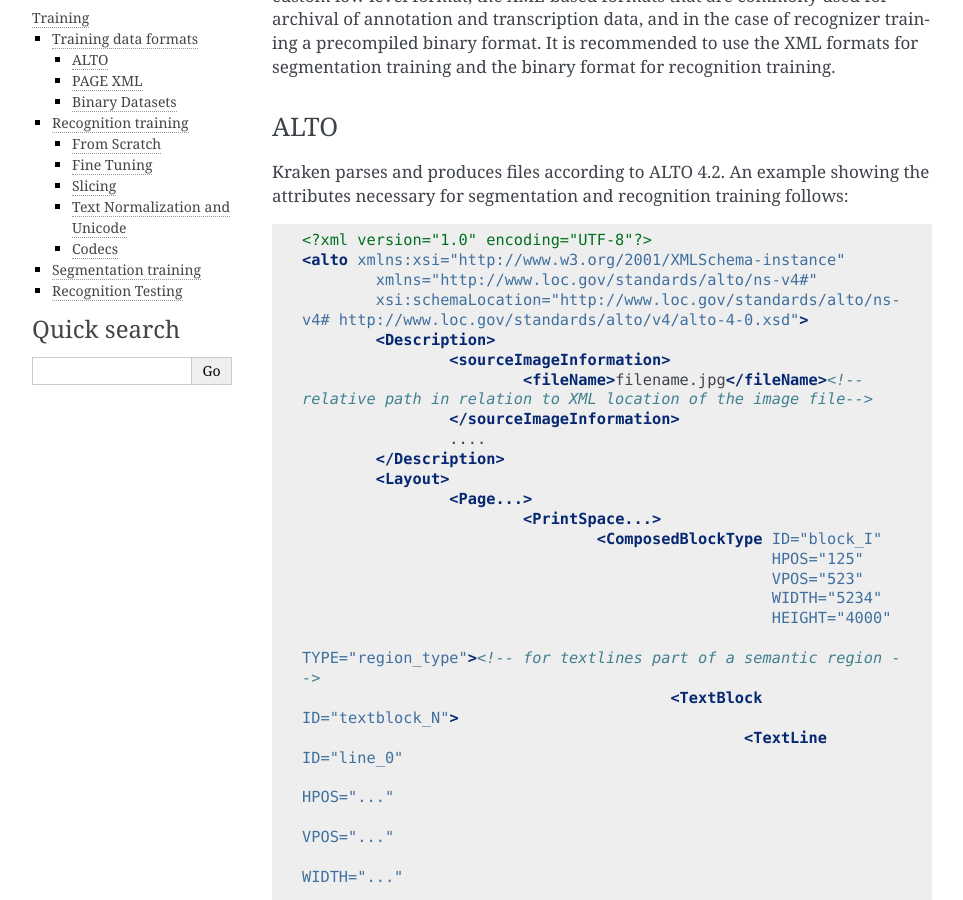
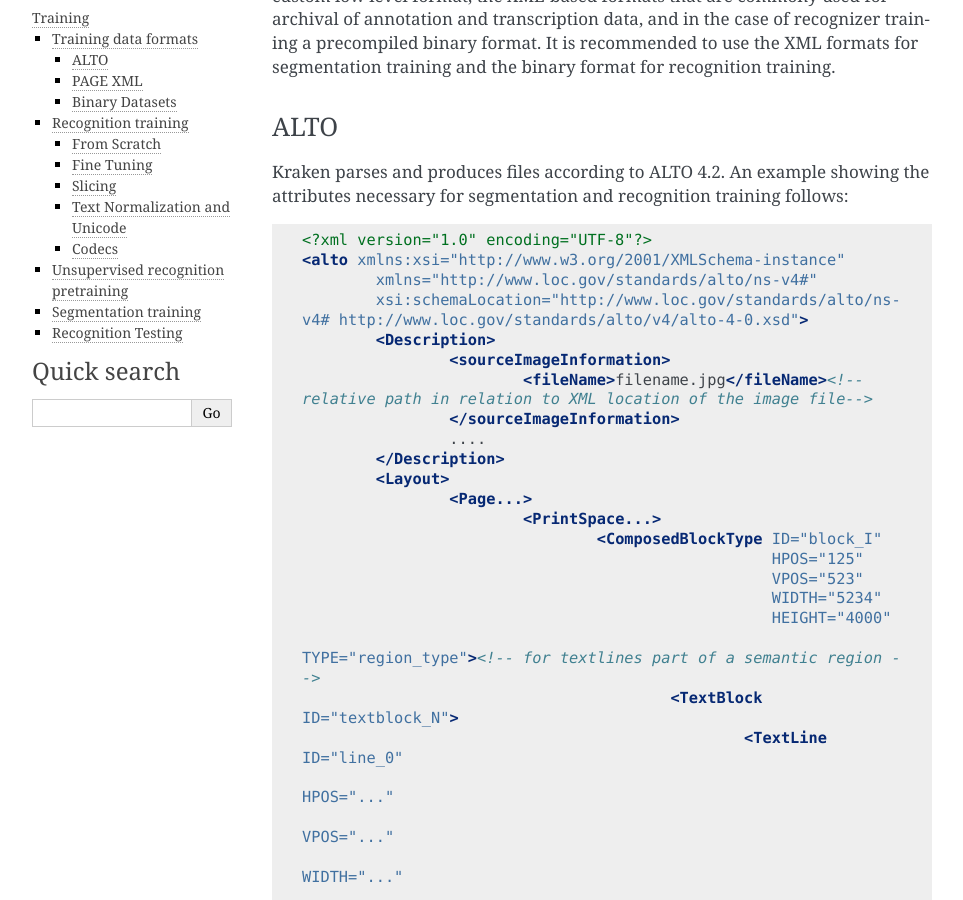
Before and after one commit to mittagessen/kraken, a Sphinx documentation site: the page built from docs/ketos.rst, in a window 1280 px wide and 900 px high, scrolled down 394 px. Shown: the whole window, without its empty margins (148-1111 px from the left). Built offline with Sphinx 7.4.7, drawn with Linux system fonts in a browser that asks for light colours; some of the changed text lies outside the part shown.

Commit message:
add section for unsupervised pretraining

```diff
--- a/docs/ketos.rst
+++ b/docs/ketos.rst
@@ -426,6 +426,10 @@ with `sample.codec` containing:
     "B": [2, 96, 28, 29],
     "\u1f05": [91, 14, 95, 90]}
 
+Unsupervised recognition pretraining
+------------------------------------
+
+
 Segmentation training
 ---------------------
 
```
